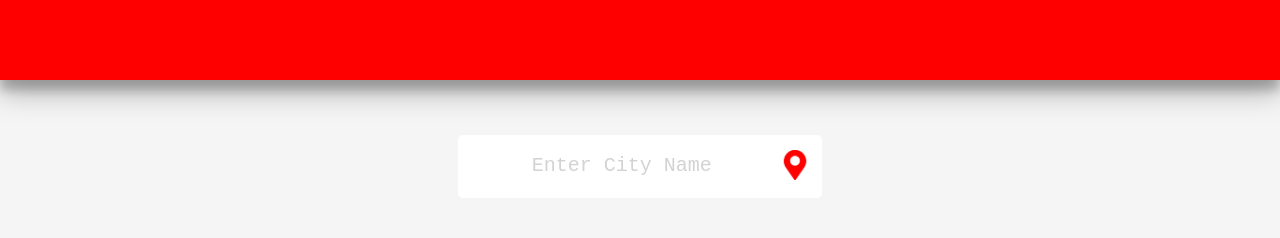
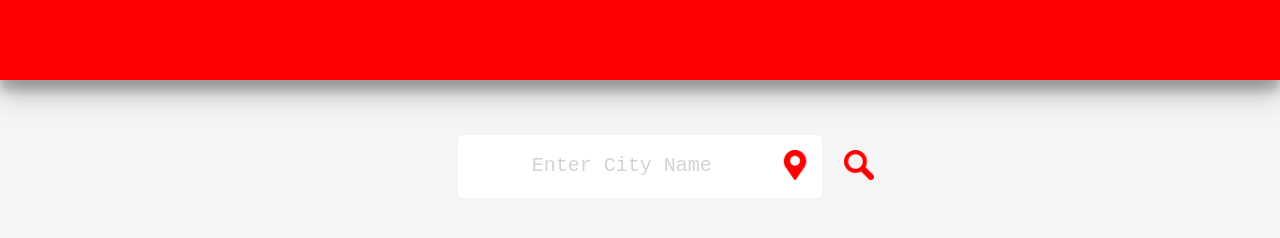
Before and after one commit to sajsdob/portfolio, a React (Create React App) app: page /Weatherapp in a window 1280 px wide. Shown: the top 238 px of the page. Built offline with nearby package versions, Linux system fonts and the light colour scheme; a web font is replaced by a local one.

Commit message:
search icon

```diff
--- a/src/components/Skaterreveal/Skaterreveal.scss
+++ b/src/components/Skaterreveal/Skaterreveal.scss
@@ -29,12 +29,23 @@ main {
   padding-top: 13px;
   margin-left: auto;
   margin-right: auto;
-  img {
+  #location {
     display: inline-block;
     height: 30px;
     width: 30px;
     position: absolute;
     right: 12px;
+    padding-top: 2px;
+    &:hover {
+      cursor: pointer;
+    }
+  }
+  #search {
+    display: inline-block;
+    height: 30px;
+    width: 30px;
+    position: absolute;
+    right: -52px;
     padding-top: 2px;
     &:hover {
       cursor: pointer;
--- a/src/components/Weatherapp/Weatherapp.js
+++ b/src/components/Weatherapp/Weatherapp.js
@@ -3,6 +3,7 @@ import './Weatherapp.scss';
 import AOS from 'aos';
 import 'aos/dist/aos.css';
 import location from '../../assets/location.png';
+import search from '../../assets/loop.png';
 
 
 
@@ -24,7 +25,7 @@ function Weatherapp() {
 
 
     const searchCity = evt => {
-        if (evt.key === "Enter") {
+        if (evt.key === "Enter"  || evt.target.alt == 'serachicon') {
             fetch(`${api.base}weather?q=${link}&units=metric&APPID=${api.key}`)
                 .then(res => res.json())
                 .then(result => {
@@ -111,7 +112,9 @@ function Weatherapp() {
                         value={link}
                         onKeyPress={searchCity}
                     />
-                    <img alt='localweatherlogo' onClick={localWeather} src={location} />
+                    <img id="location" alt='localweatherlogo' onClick={localWeather} src={location} />
+                    <img id="search" alt='serachicon' onClick={searchCity} src={search} />
+
                 </div>
 
                 {(typeof weatherinfo.main != "undefined") ? (
```
Also changed, not shown: src/assets/loop.png (added).
